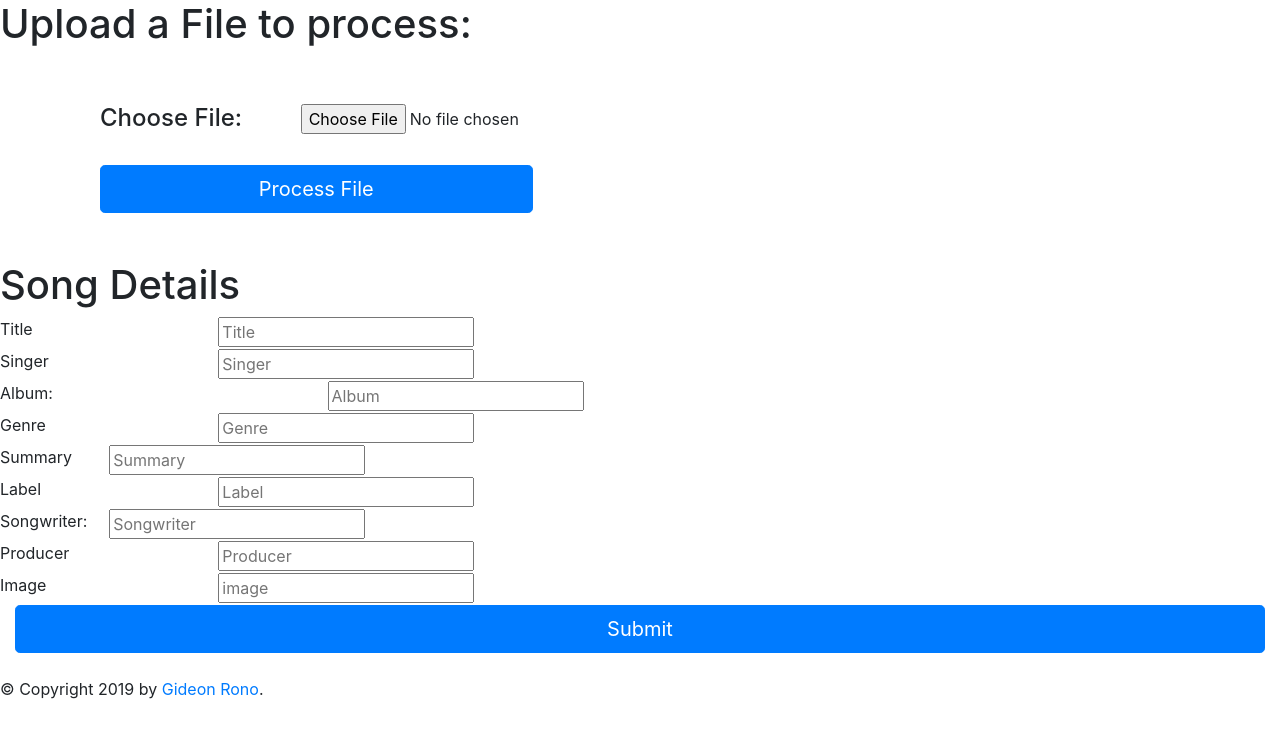
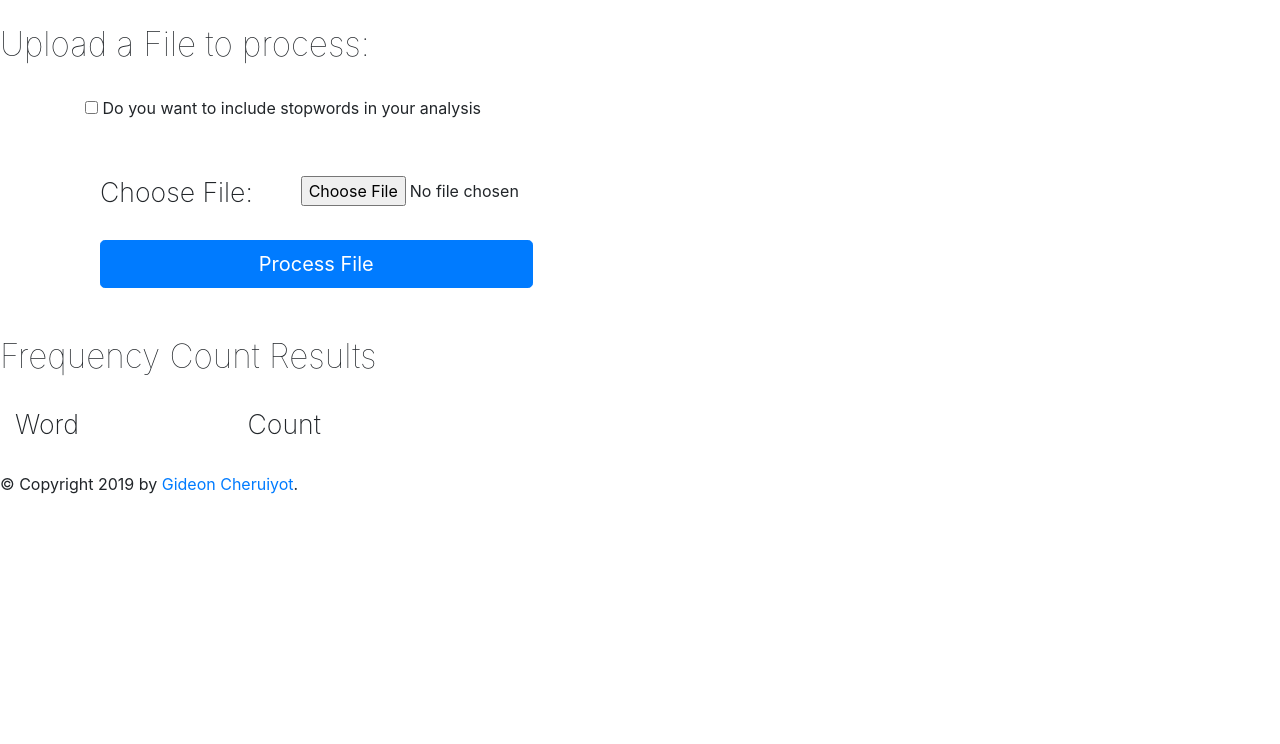
Before and after one commit to GideonCheruiyot/FrequencyAnalysis, a Flask app: page /Add_item in a window 1280 px wide. Shown: the part 56-800 px from the top of the page. Run offline with Flask 2, Linux system fonts and the light colour scheme; some libraries are stand-ins or nearby versions.

Commit message:
allowed user to check for stopwords

```diff
--- a/templates/Add_item.html
+++ b/templates/Add_item.html
@@ -1,22 +1,46 @@
 {% extends 'layout.html' %}
 {% block scripts %}
+    <style>
+h2 {
+  text-align: left;
+  font-weight: 100;
+  font-size: 25pt;
+}
+h5 {
+  font-weight: 200;
+  font-size: 20pt;
+}
+
+    </style>
+
 	<script type="text/javascript" src="{{ url_for('static', filename = 'Add_item.js') }}"></script>
 	<script>
-		var songs = {{songs|tojson}}
+
 	</script>
 {% endblock %}
 {% block content %}
-	<h1> Upload a File to process: </h1>
 <br>
+
+	<h2> Upload a File to process: </h2>
 	<br>
 
 	<div class="container">
 	    <div class="fileupload">
 		<form action="getfile" method="POST" enctype="multipart/form-data">
+<div class="control">
+  <label class="checkbox">
+    <input name="option_1" type="checkbox">
+    Do you want to include stopwords in your analysis
+    </label>
+</div>
+<br>
+<br>
+
+
 	<div class="col-md-9 row">
 
 <div class="col-md-3" >
-	<h4>Choose File:<h4>
+	<h5>Choose File:<h5>
 </div>
 
 <div. class="col-md-3" >
@@ -36,95 +60,44 @@
 	    <br>
 	    <br>
 
+
+
+
+
 	    <div class="topclass">
-	      <h1>Song Details</h1>
+	      <h2>Frequency Count Results</h2>
 	    </div>
-	    <div id="song">
-	    	<div class="row">
-		        <div class="col-md-2">
-		           <label for="Title">Title</label>
+	    <br>
+	    	<div class="col-md-9 row">
+
+<div class="col-md-3" >
+	<h5>Word </h5>
 </div>
-		        <div class="col-md-3">
-		        	<div class="ui-widget">
-		        		<input type="text" id="Title" placeholder="Title">
+
+<div class="col-md-3" >
+	<h5>Count</h5>
 </div>
 </div>
-		    </div>
-		    <div class="row">
-		        <div class="col-md-2">
-		           <label for="Singer">Singer</label>
+
+	    <div id="results">
+	    	<ul class="list-group">
+{% for href, caption in results %}
+  <li class="list-group-item">
+	<div class="col-md-9 row">
+
+<div class="col-md-3" >
+	 {{ href }}
 </div>
 
-		        <div class="col-md-3">
-		        	<div class="ui-widget">
-		        		<input type="text" id="Singer" placeholder="Singer">
+<div class="col-md-3" >
+	{{ caption }}
 </div>
 </div>
-		    </div>
-		    <div class="row">
-		        <div class="col-md-3">
-		        	<label for="Album">Album: </label>
-		        </div>
-		        <div class="col-md-3">
-		        	<div class="ui-widget">
-		        		<input type="text" id="Album" placeholder="Album">
-		        	</div>
-		        </div>
-		    </div>
-				<div class="row">
-		        <div class="col-md-2">
-		          <label for="Genre">Genre</label>
-		        </div>
-		        <div class="col-md-3">
-		        	<div class="ui-widget"><input type="text" id="Genre" placeholder="Genre"></div>
-		        </div>
-		    </div>
-				<div class="row">
-		        <div class="col-md-1">
-		          <label for="Summary">Summary</label>
-		        </div>
+ </li>
+{% endfor %}
+</ul>
 
-	        	<div class="col-md-3">
-		        	<div class="ui-widget"><input type="text" id="Summary" placeholder="Summary"></div>
-		        </div>
-		    </div>
-				<div class="row">
-		        <div class="col-md-2">
-				<label for="Label">Label</label> </div>
-		        <div class="col-md-3">
-		        	<div class="ui-widget"><input type="text" id="Label" placeholder="Label"></div>
-		        </div>
-		    </div>
-				<div class="row">
-		        <div class="col-md-1">
-		          <label for="SongWriter">Songwriter:</label>
-		        </div>
-		        <div class="col-md-3"><div class="ui-widget">
-		        		<input type="text" id="Songwriter" placeholder="Songwriter"></div>
 
-		    </div>
-		</div>
-				<div class="row">
-		        <div class="col-md-2">
-		          <label for="Producer">Producer</label>
-		        </div>
-		        <div class="col-md-3">
-		        	<div class="ui-widget">
-		        		<input type="text" id="Producer" placeholder="Producer">
-		        	</div>
-		        </div>
-		    </div>
-				<div class="row">
-		         <div class="col-md-2">
-		          <label for="Image">Image</label>
-		        </div>
-		        <div class="col-md-3">
-		        	<div class="ui-widget">
-		        		<input type="text" id="image" placeholder="image">
-		        	</div>
-		        </div>
-		    </div>
-		    <div class="col-md-12"> <button type="button" class="btn btn-primary btn-lg btn-block" id="Submit"> Submit </button></div>
 	    </div>
 	    <br>
 		<div id="user_info"></div>
--- a/templates/layout.html
+++ b/templates/layout.html
@@ -30,7 +30,7 @@
   <div class="collapse navbar-collapse" id="navbarTogglerDemo03">
     <ul class="navbar-nav mr-auto mt-2 mt-lg-0">
       <li class="nav-item active">
-        <a class="nav-link" href="http://127.0.0.1:5000/Add_item">FrequencyCount</a>
+        <a class="nav-link" href="http://127.0.0.1:5000/FrequencyCount">FrequencyCount</a>
       </li>
       <li class="nav-item active">
         <a class="nav-link" href="http://127.0.0.1:5000/Search">FrequencyAnalysis</a>
@@ -44,7 +44,7 @@
     {% endblock %}</div>
     <div id="footer">
       {% block footer %}
-      &copy; Copyright 2019 by <a href="http://domain.invalid/">Gideon Rono</a>.
+      &copy; Copyright 2019 by <a href="http://domain.invalid/">Gideon Cheruiyot</a>.
       {% endblock %}
     </div>
   </body>
```
Also changed, not shown: 1 other file. Lines whose indentation alone changed are shown as unchanged.
